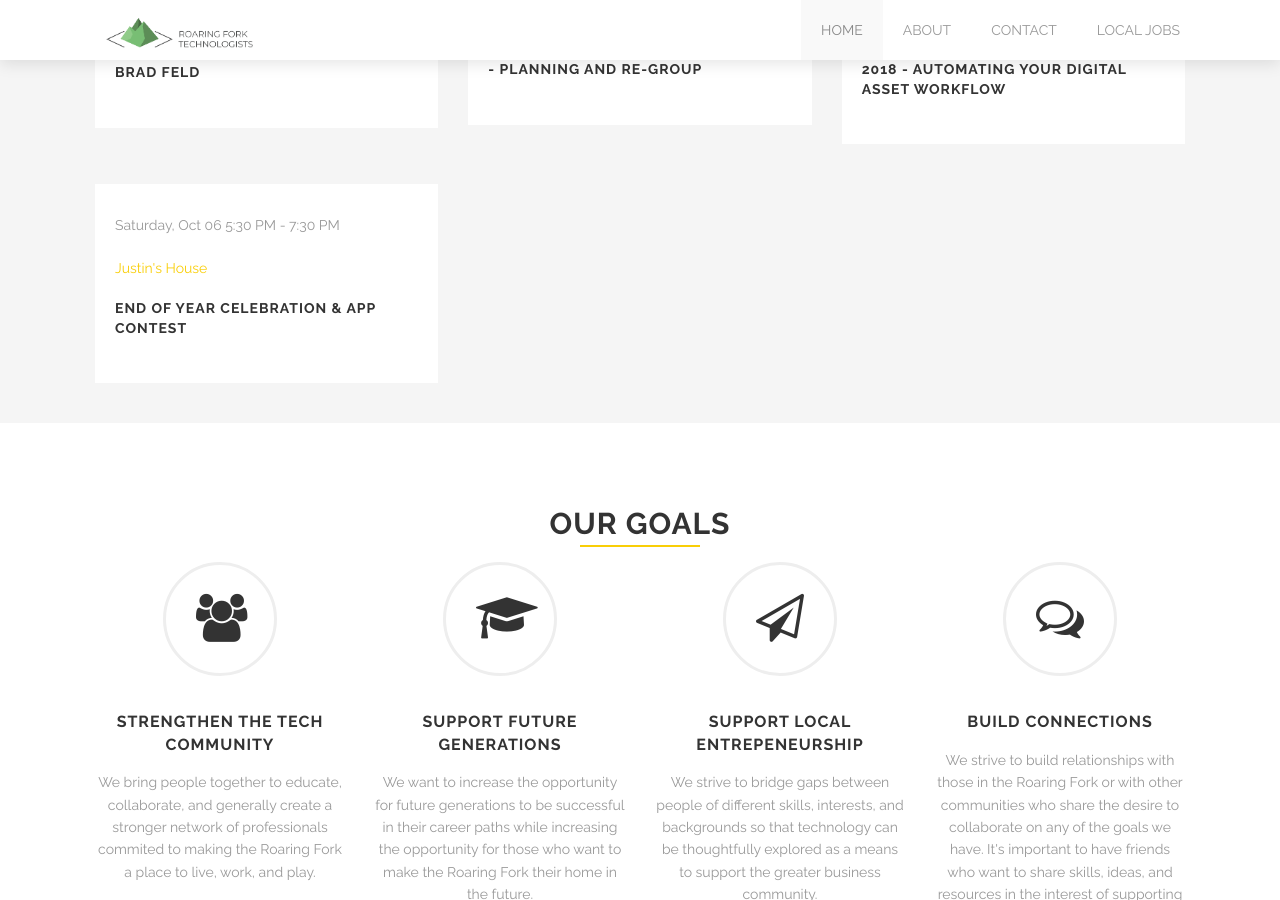
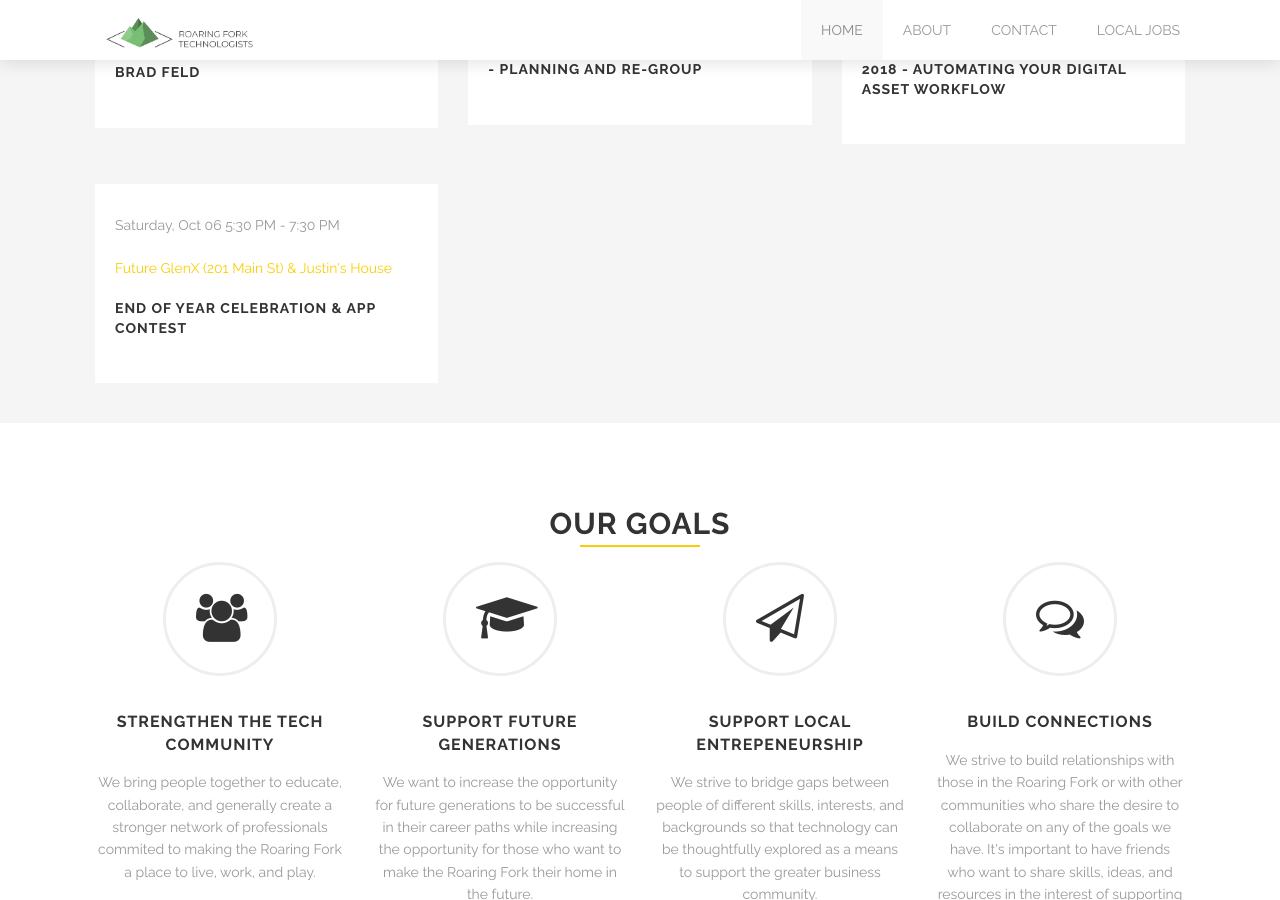
Before and after one commit to COWestSlopeTech/westslopetech, a Jekyll site: the page built from index.html, in a window 1280 px wide and 900 px high, scrolled down 1841 px. Built offline with Jekyll 4.4.1, drawn with Linux system fonts in a browser that asks for light colours.

Commit message:
updated events

```diff
--- a/_data/events.yml
+++ b/_data/events.yml
@@ -131,8 +131,8 @@
   date: 2018-10-06
   start: 5:30 PM
   end: 7:30 PM
-  location: Justin's House
+  location: Future GlenX (201 Main St) & Justin's House
   locationLink: https://goo.gl/maps/1rMjEBVzSxp
-  image: images/event-headers/end-of-year-app-contest.jpg
-  url: https://www.facebook.com/events/291255845020274/
+  image: images/event-headers/microphone.jpg
+  url: https://www.facebook.com/events/2143472229060200/
   description: To celebrate the end of the year, and a lot of successes, we're hosting an end of the year party combined with a community app contest. This will be a fun way to celebrate while turning some of your ideas into reality with a group of fellow supportive Technologists. You don't have to participate in the App Contest to celebrate with us but we do encourage you to come to the pitch night to support ideas and see if you end up staying to help a team. You do NOT need to know how to write code to be on a team. Diversity of skills are often important for success.
```
